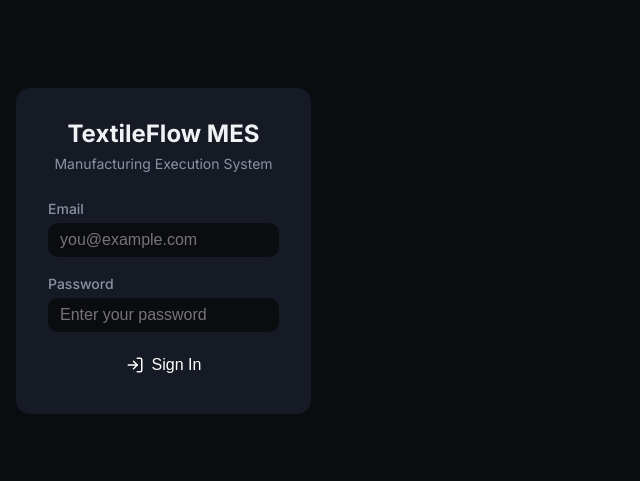
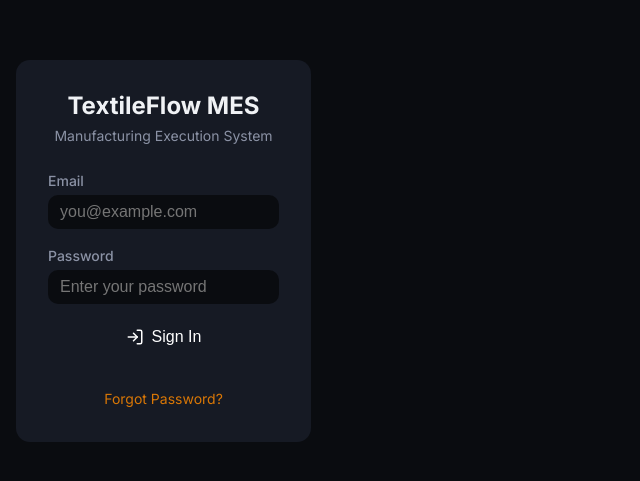
Before and after one commit to Uday9909/textile_flow, a React (Vite) app: page /login in a window 1280 px wide. Shown: the part 149-630 px from the top of the page, without its empty margins (0-640 px from the left). Built offline with nearby package versions, Linux system fonts and the light colour scheme; no server answers.

Commit message:
feat(02-role-enforcement-password-reset): wire forgot/reset routes and add login page link
- Add /forgot-password and /reset-password/:token as public routes in App.jsx
- Import ForgotPassword and ResetPassword page components
- Add 'Forgot Password?' Link below submit button on LoginPage

```diff
--- a/src/App.jsx
+++ b/src/App.jsx
@@ -12,6 +12,8 @@ import UndoToast from './components/common/UndoToast';
 import OperatorPrompt from './components/Layout/OperatorPrompt';
 import ProtectedRoute from './components/Auth/ProtectedRoute';
 import LoginPage from './pages/LoginPage';
+import ForgotPassword from './pages/ForgotPassword';
+import ResetPassword from './pages/ResetPassword';
 
 // Pages
 import DepartmentQueue from './pages/DepartmentQueue';
@@ -94,6 +96,8 @@ function InternalRoutes() {
   return (
     <Routes>
       <Route path="/login" element={<LoginPage />} />
+      <Route path="/forgot-password" element={<ForgotPassword />} />
+      <Route path="/reset-password/:token" element={<ResetPassword />} />
       <Route path="/*" element={<ProtectedRoute><AppContent /></ProtectedRoute>} />
     </Routes>
   );
--- a/src/pages/LoginPage.jsx
+++ b/src/pages/LoginPage.jsx
@@ -3,6 +3,7 @@
 // ============================================================
 
 import { useState } from 'react';
+import { Link } from 'react-router-dom';
 import { useAuth } from '../context/AuthContext';
 import { LogIn } from 'lucide-react';
 
@@ -66,6 +67,22 @@ export default function LoginPage() {
               </>
             )}
           </button>
+
+          <div style={{
+            textAlign: 'center',
+            marginTop: 'var(--space-4)',
+          }}>
+            <Link
+              to="/forgot-password"
+              style={{
+                color: 'var(--accent-primary)',
+                fontSize: 'var(--font-size-sm)',
+                textDecoration: 'none',
+              }}
+            >
+              Forgot Password?
+            </Link>
+          </div>
         </form>
       </div>
     </div>
```
